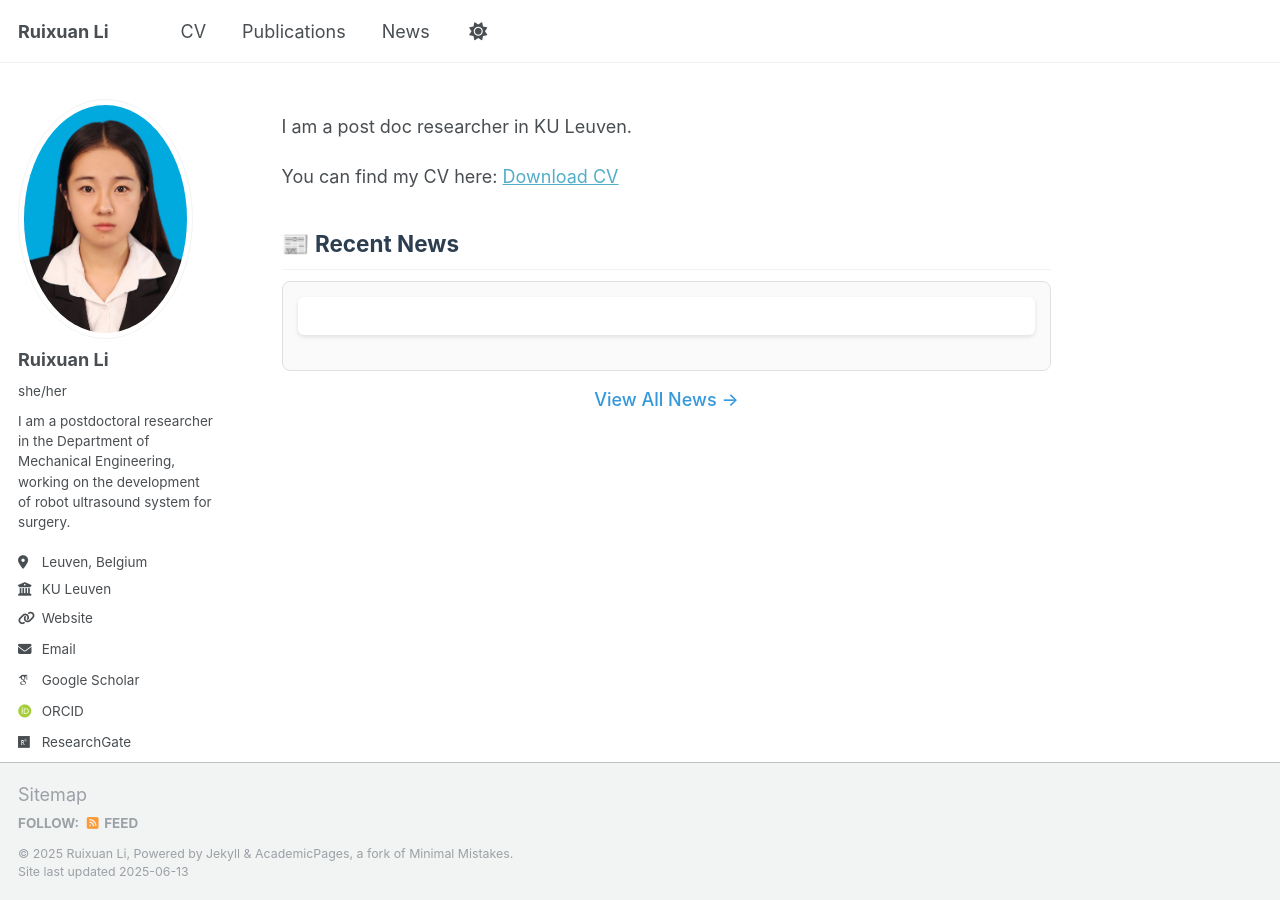
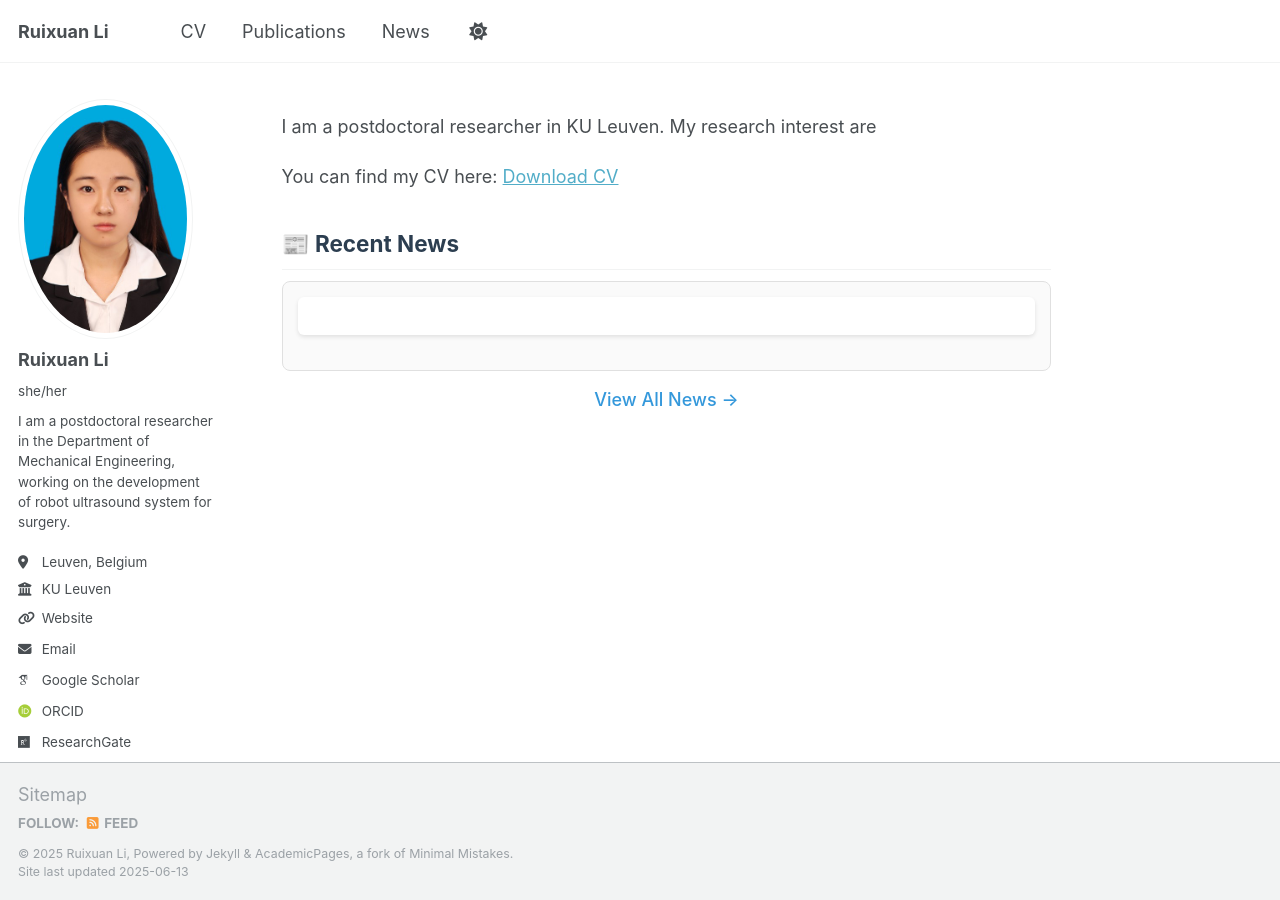
Before and after one commit to Li-Ruixuan/Li-Ruixuan.github.io, a Jekyll site: the page built from _pages/about.md, in a window 1280 px wide. Built offline with Jekyll 4.4.1, drawn with Linux system fonts in a browser that asks for light colours; some web fonts are replaced.

Commit message:
Add cv pdf

```diff
--- a/_pages/about.md
+++ b/_pages/about.md
@@ -7,9 +7,9 @@ redirect_from:
   - /about.html
 ---
 
-I am a post doc researcher in KU Leuven.
+I am a postdoctoral researcher in KU Leuven. My research interest are
 
-You can find my CV here: [Download CV](../assets/cv_2024.pdf)
+You can find my CV here: [Download CV](./assets/cv_2024.pdf)
 
 
 
--- a/_pages/publications.html
+++ b/_pages/publications.html
@@ -7,7 +7,7 @@ author_profile: true
 
 
 
-{% include base_path %}
+<!-- {% include base_path %} -->
 
 {% if site.author.googlescholar %}
   <div class="wordwrap">You can also find my articles on <a href="{{site.author.googlescholar}}">my Google Scholar profile</a>.</div>
```
Also changed, not shown: _pages/cv.md (+4 -4 lines).
